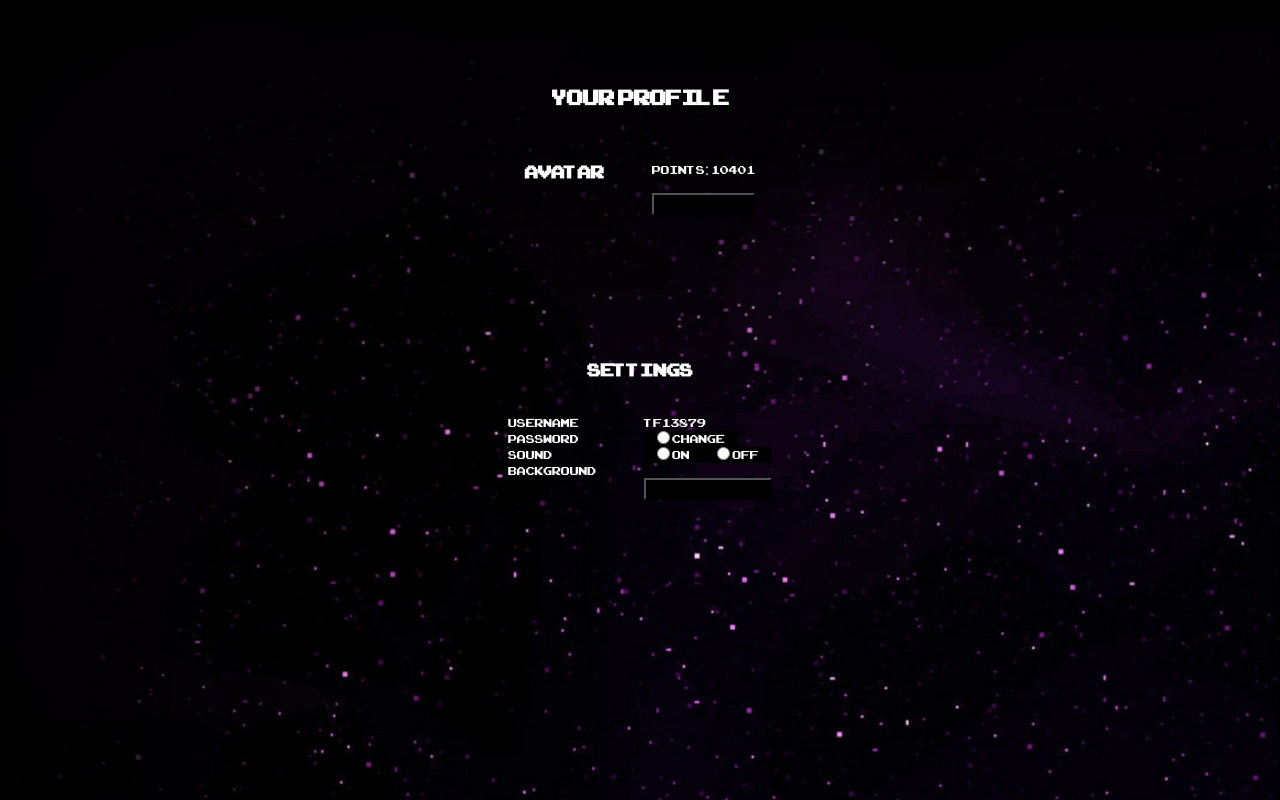
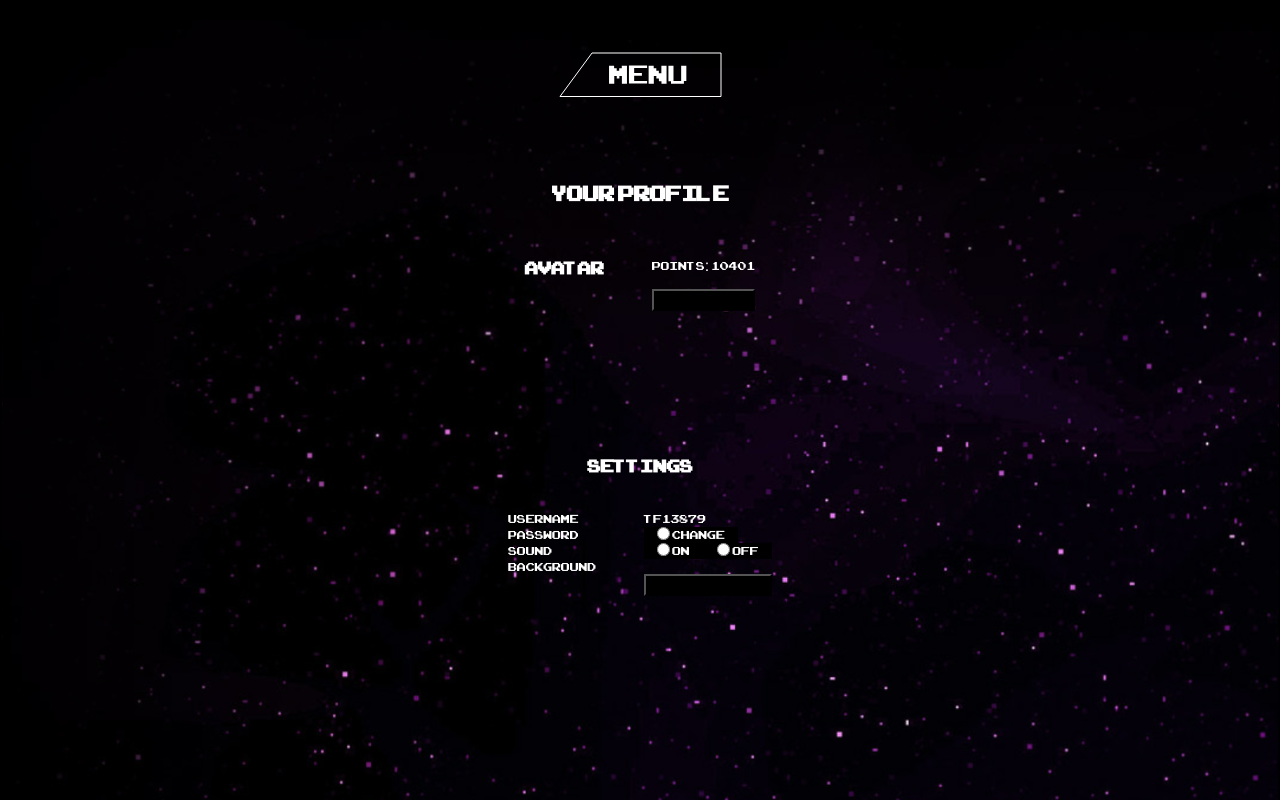
Before and after one commit to fannymartensson/bet-magic, a Vue app: page /#/profile in a window 1280 px wide. Shown: the top 800 px of the page. Built offline with nearby package versions, Linux system fonts and the light colour scheme.

Commit message:
add menu-btn to profile page

```diff
--- a/src/components/ProfilePage.vue
+++ b/src/components/ProfilePage.vue
@@ -1,5 +1,6 @@
 <template>
   <div class="profile-page">
+    <menu-btn class="menu-btn" :menuBtn="true" />
     <header>
       <h1>Your Profile</h1>
     </header>
@@ -50,9 +51,11 @@
   </div>
 </template>
 <script>
+  import MenuBtn from '@/components/MenuBtn.vue'
+
   export default {
     name: 'ProfilePage',
-    components: {}
+    components: { MenuBtn }
   }
 </script>
 
```
